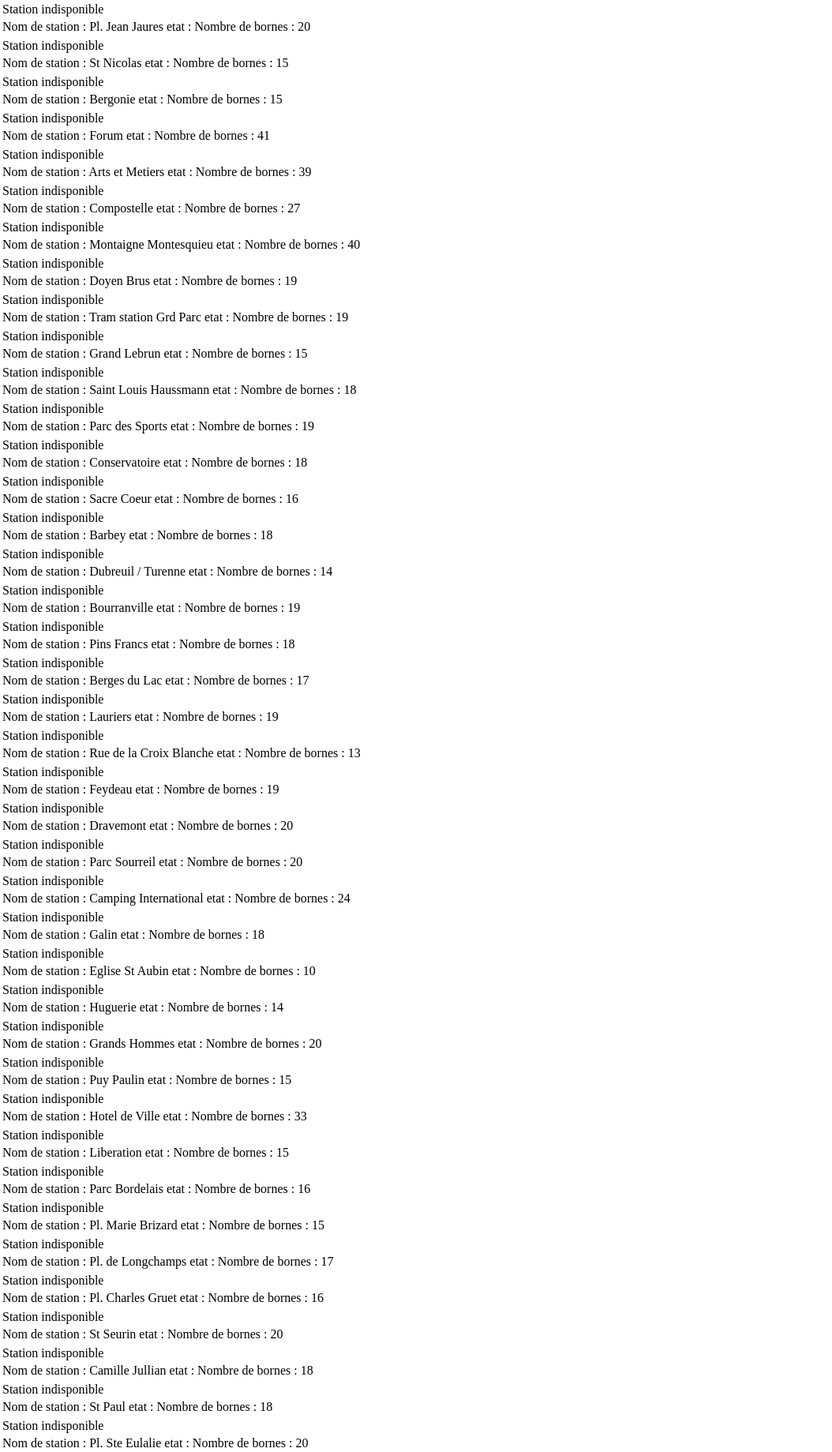
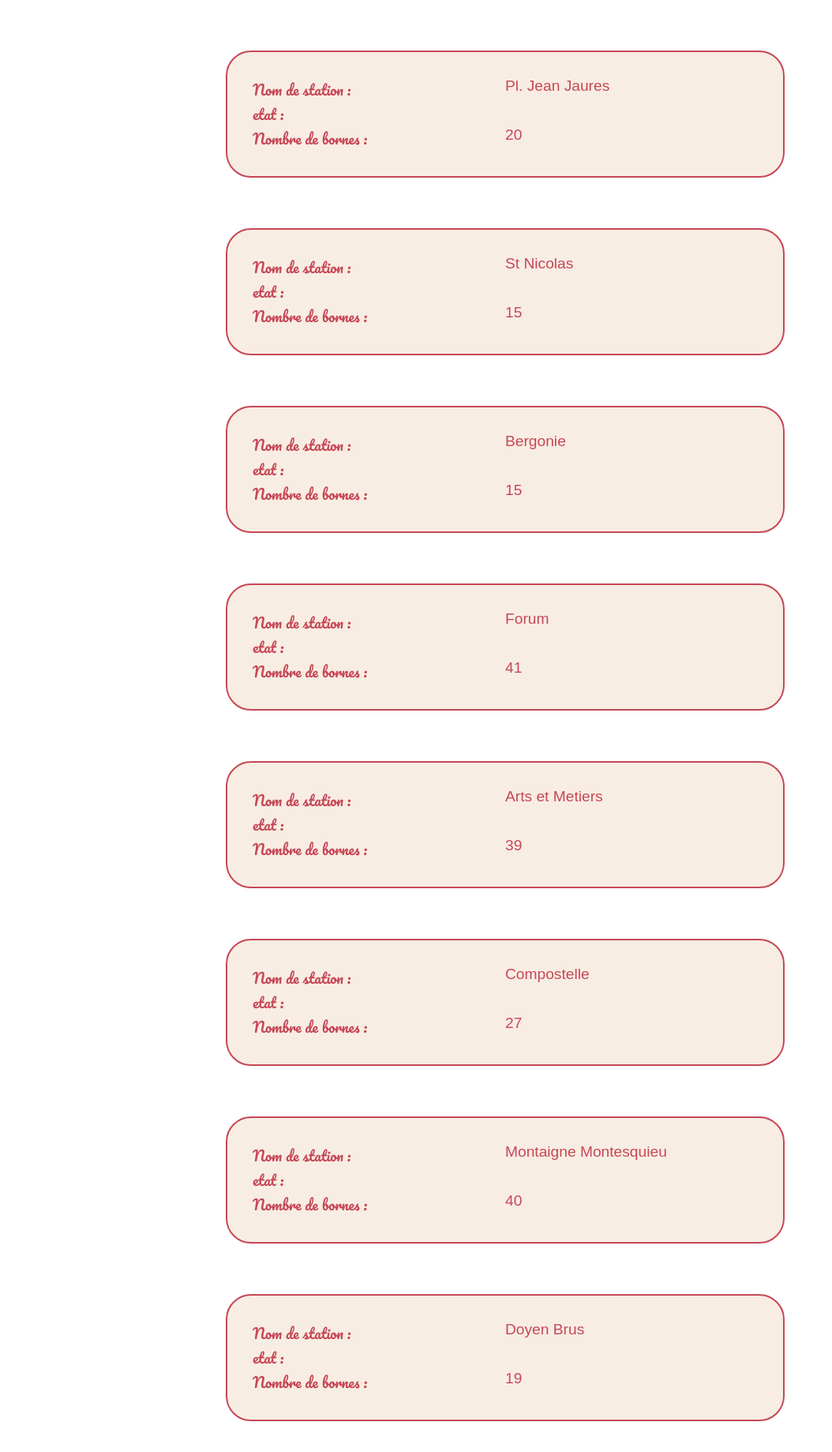
Before and after one commit to sebamb33/Vlib, a PHP site: page /index.php?vlibMP=stations in a window 1280 px wide. Shown: the part 279-2118 px from the top of the page at 79% size, without its empty margins (0-1054 px from the left). Run offline with PHP 8.4, Linux system fonts and the light colour scheme; data comes from the database, SQL or seed files in the repository.

Commit message:
css et affichage des stations

```diff
--- a/controleurs/controleurStations.php
+++ b/controleurs/controleurStations.php
@@ -17,26 +17,21 @@ foreach($tabObjStation as $station)
     if($station->getETATS()=="Disponible")
     {
         $affichageStation.=" <div class=\"StatDispo\">
-        <table class ='tabDispo'><tr>
-            <td>Nom de station : ".$station->getNOMS()."</td>
-            <td>etat : ".$station->getETATS()." </td>
-            <td>Nombre de bornes : ".$station->getNUMBORNE()."</td>
-        </tr></table>
+        <div class ='tabStation'>
+            <div class='intituleStat'>Nom de station : </div> <div class='infoStat'>".$station->getNOMS()."</div>
+            <div class='intituleStat'>etat : </div><div class='infoStat'>".$station->getETATS()." </div>
+            <div class='intituleStat'>Nombre de bornes : </div> <div class='infoStat'>".$station->getNUMBORNE()."</div>
+        </div>
         </div>";
     }else
     {
         $affichageStation.=" <div class=\"StatIndispo\">
-        <table class ='tabIndispo'>
-            <tr>
-                <td class='titreIndispo'>
-                   Station indisponible
-                </td>
-            </tr>
-            <tr>
-            <td>Nom de station : ".$station->getNOMS()."</td>
-            <td>etat : ".$station->getETATS()." </td>
-            <td>Nombre de bornes : ".$station->getNUMBORNE()."</td>
-        </tr></table>
+        <div class ='tabStation'>
+
+            <div class='intituleStat'>Nom de station : </div> <div class='infoStat'>".$station->getNOMS()."</div>
+            <div class='intituleStat'>etat : </div><div class='infoStat'>".$station->getETATS()." </div>
+            <div class='intituleStat'>Nombre de bornes : </div> <div class='infoStat'>".$station->getNUMBORNE()."</div>
+        </div>
         </div>";
     }
 
--- a/styles/style.css
+++ b/styles/style.css
@@ -445,3 +445,56 @@ body
     font-size: 1em;
     border-bottom: 5px solid  #798777;
 }
+/*Partie station */
+.contentStation
+{
+    display: flex;
+    flex-direction: column;
+    align-items: center;
+    flex-basis: 100%;
+    margin-top:2em;
+}
+.StatDispo
+{
+    margin:2em;
+    background: #f8ede3;
+    width: 50%;
+    padding:2em;
+    border-radius: 2em;
+}
+.StatIndispo
+{
+    margin:2em;
+    background: #f8ede3;
+    width: 50%;
+    padding:2em;
+    border-radius: 2em;
+    border:2px  #c64756  solid;
+}
+.StatIndispo .intituleStat
+{
+    color:#c64756;
+}
+.StatIndispo .infoStat
+{
+    color:#c64756;
+}
+.tabStation
+{
+    display: grid;
+    flex-basis: 50%;
+    grid-template-columns:repeat(2,50%);
+}
+.intituleStat{
+    grid-column: 1;
+    font-family: 'Pacifico', cursive;
+    font-size: large;
+    color:#798777;
+}
+.infoStat
+{
+    grid-column: 2;
+    font-family: 'Varela Round', sans-serif;
+    color:#798777;
+    font-size: larger;
+}
--- a/vues/station.php
+++ b/vues/station.php
@@ -2,9 +2,11 @@
     <div class='header'>
         <?php include 'haut.php' ;?>
     </div>
+
     <div class="contentStation">
         <?php print($affichageStation)?>
     </div>
+
     <div class="footer">
         <?php include 'bas.php' ;?>
     </div>
```
